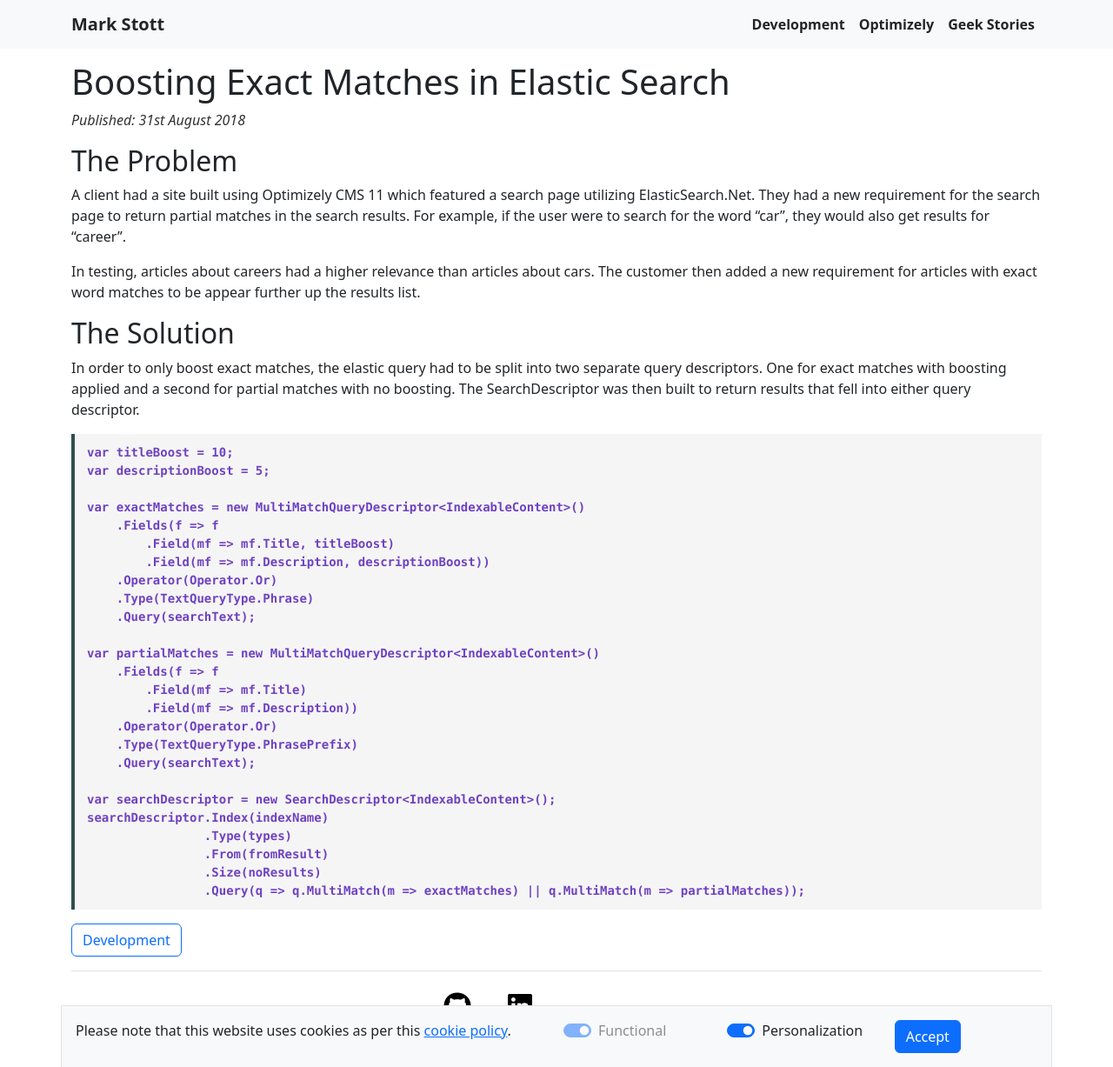
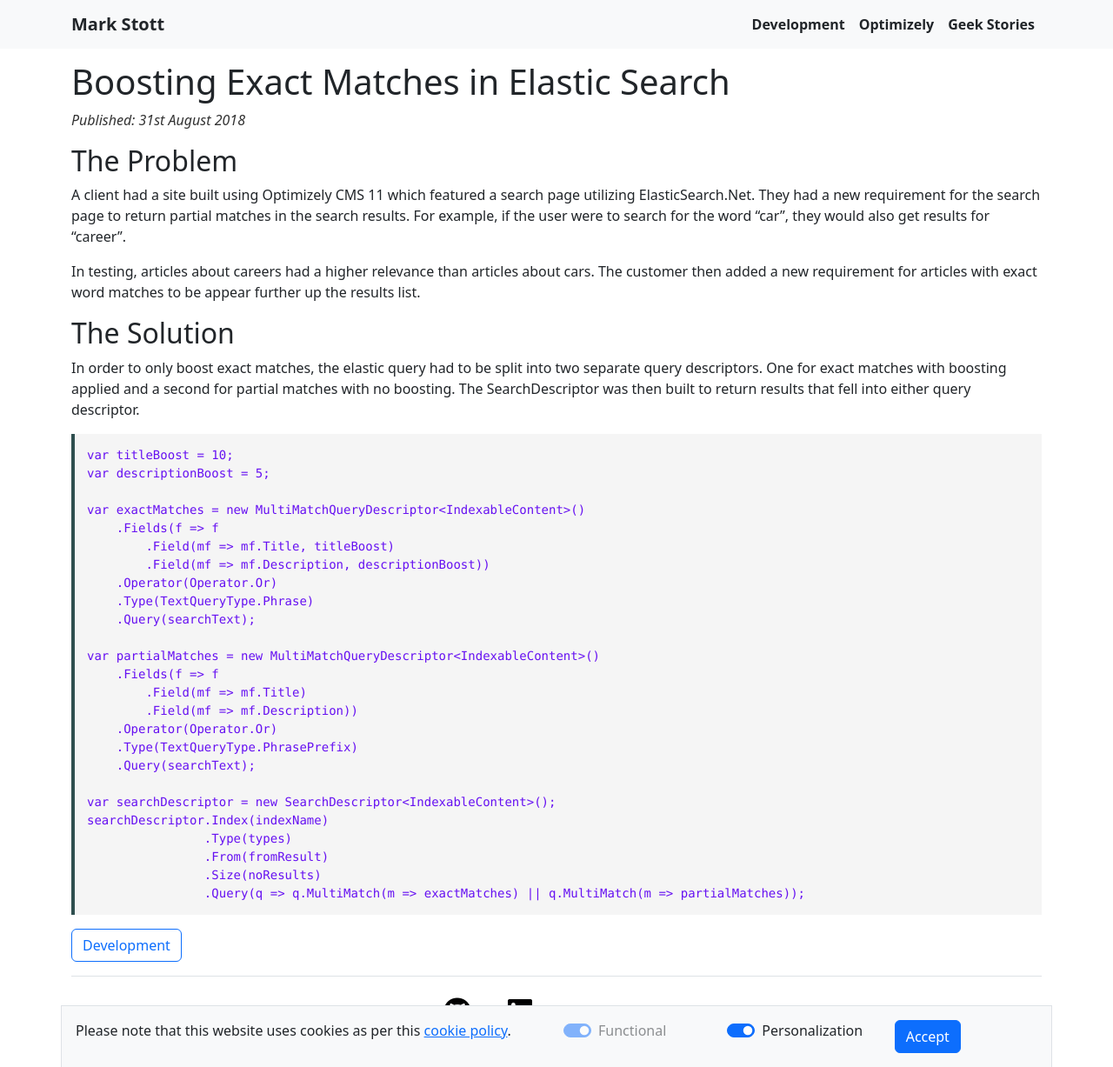
Before and after one commit to GeekInTheNorth/GeekInTheNorth.github.io, a Jekyll site: the page built from _posts/2018-08-31-boosting-exact-matches-in-elastic-search.md, in a window 1280 px wide and 1227 px high. Shown: the whole window at 87% size. Built offline with Jekyll 4.4.1, drawn with Linux system fonts in a browser that asks for light colours.

Commit message:
tweak code styles

```diff
--- a/assets/css/site.css
+++ b/assets/css/site.css
@@ -1,11 +1,4 @@
 body { padding-top: 70px; }
-
-pre.highlight {
-  background: black;
-  color: white;
-  padding-left: 1em;
-  padding-right: 1em;
-}
 
 div.main-content img {
   max-width: 100%;
@@ -56,12 +49,11 @@ blockquote {
 }
 
 code{
-  color: var(--bs-purple) !important;
-  font-weight: bold;
+  color: var(--bs-indigo) !important;
 }
 
 pre {
   border-left: 4px solid darkslategray !important;
   background-color: whitesmoke !important;
-  padding: 0.8em;
+  padding: 1em;
 }
```
